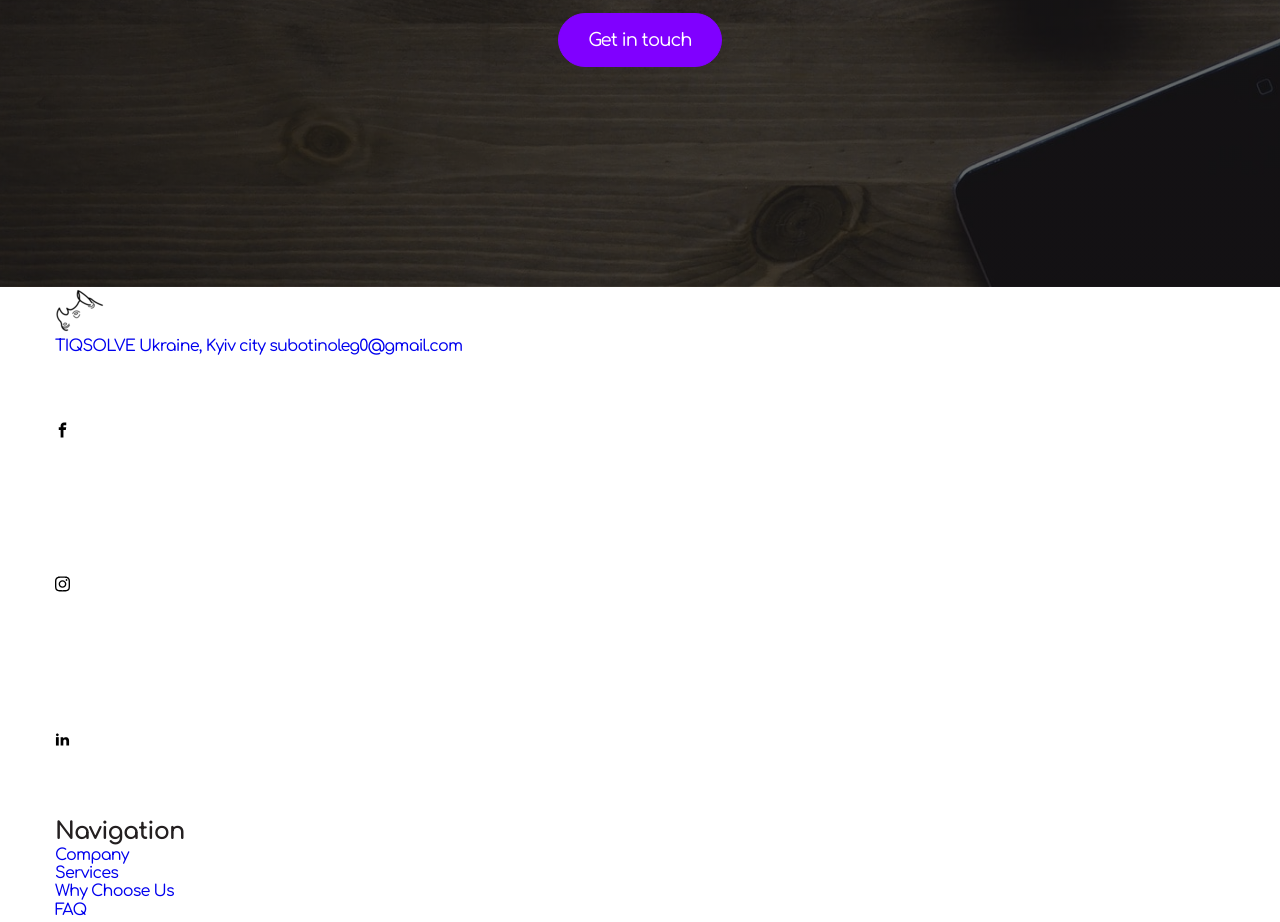
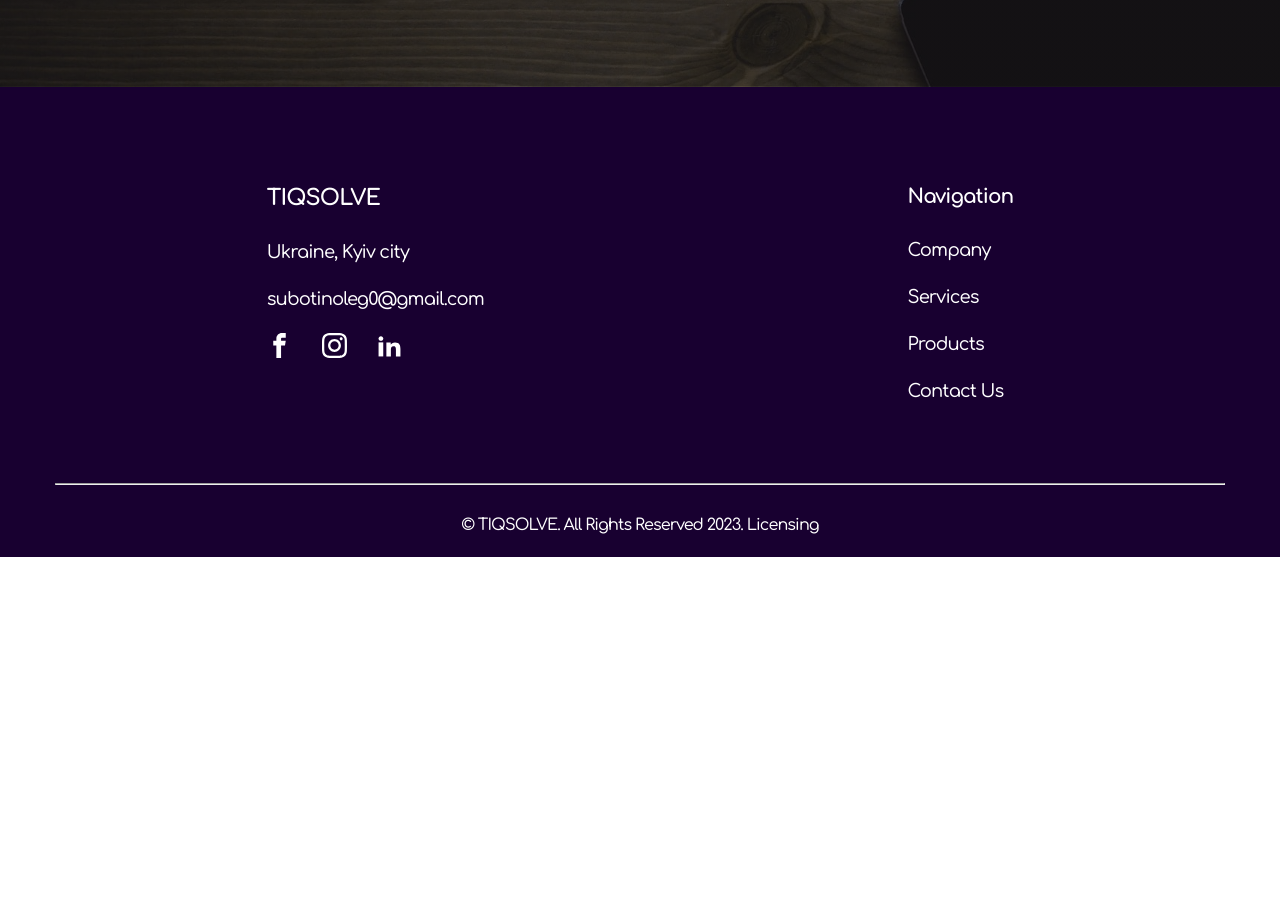
Before and after one commit to OlegSubotin/tiqsolve, a plain HTML site: page index.html in a window 1280 px wide. Shown: the part 4097-5019 px from the top of the page. After the commit the page ends 4654 px from the top, so only its background shows below. Drawn offline with nearby package versions, Linux system fonts and the light colour scheme; files whose address does not match are found by name; a web font is replaced by a local one.

Commit message:
feat: footer layout

```diff
--- a/css/index.css
+++ b/css/index.css
@@ -15,6 +15,7 @@
 
 html {
   scroll-behavior: smooth;
+  height: 100vh;
 }
 
 p,
@@ -154,7 +155,7 @@ button {
 .line {
   background-color: rgba(255, 255, 255, 0.1);
   width: 100%;
-  height: 1px;
+  height: 2px;
   position: absolute;
 }
 
@@ -554,9 +555,8 @@ button {
 
 /* GET IN TOUCH SECTION */
 .offer {
-  padding-top: 120px;
   background-color: #231f20;
-  padding: 200px 0;
+  padding: 100px 0;
   background-image: linear-gradient(rgba(6, 5, 5, 0.6), rgba(5, 5, 5, 0.6)),
     url(../images/get-in-touch-bg.jpg);
   background-repeat: no-repeat;
@@ -643,3 +643,114 @@ input:focus {
   color: var(--purple-color);
   background-color: rgb(245, 230, 255);
 }
+
+/* FOOTER */
+
+.footer {
+  background-color: #180030;
+  padding-top: 100px;
+}
+
+.upper-container {
+  display: flex;
+  justify-content: space-around;
+  padding-bottom: 50px;
+}
+
+.footer-logo {
+  display: block;
+  color: var(--white-color);
+  font-size: 22px;
+  font-weight: 700;
+  line-height: 1;
+  letter-spacing: -0.9px;
+  cursor: pointer;
+  margin-bottom: 30px;
+}
+
+.footer-location,
+.footer-mail {
+  display: block;
+  color: var(--white-color);
+  font-size: 18px;
+  font-style: normal;
+  font-weight: 500;
+  line-height: 1.5;
+  letter-spacing: -0.9px;
+  margin-bottom: 20px;
+  transition: var(--transition-duration) var(--transition-timing-function);
+}
+
+.footer-location:hover,
+.footer-location:focus,
+.footer-mail:hover,
+.footer-mail:focus {
+  color: var(--darker-grey-color);
+}
+
+.socials {
+  display: flex;
+  align-items: center;
+}
+
+.socials-item:not(:last-child) {
+  margin-right: 30px;
+}
+
+.socials-item .link {
+  color: var(--white-color);
+  transition: var(--transition-duration) var(--transition-timing-function);
+}
+
+.socials-item .link:hover,
+.socials-item .link:focus {
+  color: var(--darker-grey-color);
+}
+
+.socials-item .icon {
+  fill: currentColor;
+}
+
+.footer-right .title {
+  color: var(--white-color);
+  font-size: 20px;
+  font-weight: 700;
+  line-height: 1;
+  letter-spacing: -0.9px;
+  cursor: pointer;
+  margin-bottom: 30px;
+}
+
+.footer-navigation-item:not(:last-child) {
+  margin-bottom: 20px;
+}
+
+.footer-navigation-item-link {
+  display: block;
+  color: var(--white-color);
+  font-size: 18px;
+  font-style: normal;
+  font-weight: 500;
+  line-height: 1.5;
+  letter-spacing: -0.9px;
+  margin-bottom: 20px;
+  transition: var(--transition-duration) var(--transition-timing-function);
+}
+
+.footer-navigation-item-link:hover,
+.footer-navigation-item-link:focus {
+  color: var(--darker-grey-color);
+}
+
+.copyright {
+  display: block;
+  color: var(--white-color);
+  font-size: 16px;
+  font-style: normal;
+  font-weight: 500;
+  line-height: 1.5;
+  letter-spacing: -0.9px;
+  margin-bottom: 20px;
+  text-align: center;
+  padding: 20px 0;
+}
--- a/index.html
+++ b/index.html
@@ -273,33 +273,37 @@
     </main>
     <footer class="footer">
       <div class="container">
+        <div class="upper-container">
           <div class="footer-left">
-          <a href="./index.html" class="footer-logo">
-            <img src="./images/logo-mini.png" width="50px" alt="Company logo" />
-            TIQSOLVE
-          </a>
-          <a href="https://maps.app.goo.gl/ojZzDVUeGTRSip887" target="_blank">
+            <a href="./index.html" class="footer-logo">TIQSOLVE</a>
+            <a
+              href="https://maps.app.goo.gl/ojZzDVUeGTRSip887"
+              target="_blank"
+              class="footer-location"
+            >
               Ukraine, Kyiv city
             </a>
-          <a href="mailto:subotinoleg0@gmail.com">subotinoleg0@gmail.com</a>
+            <a href="mailto:subotinoleg0@gmail.com" class="footer-mail"
+              >subotinoleg0@gmail.com</a
+            >
             <ul class="socials">
               <li class="socials-item">
                 <a href="#" class="link">
-                <svg class="icon" width="15px">
+                  <svg class="icon" width="25px" height="25px">
                     <use href="./images/sprite.svg#icon-facebook"></use>
                   </svg>
                 </a>
               </li>
               <li class="socials-item">
                 <a href="#" class="link">
-                <svg class="icon" width="15px">
+                  <svg class="icon" width="25px" height="25px">
                     <use href="./images/sprite.svg#icon-instagram"></use>
                   </svg>
                 </a>
               </li>
               <li class="socials-item">
                 <a href="#" class="link">
-                <svg class="icon" width="15px">
+                  <svg class="icon" width="25px" height="25px">
                     <use href="./images/sprite.svg#icon-linkedin2"></use>
                   </svg>
                 </a>
@@ -310,24 +314,27 @@
             <h2 class="title">Navigation</h2>
             <ul class="footer-navigation-list">
               <li class="footer-navigation-item">
-              <a href="./company.html" class="footer-navigation-item-link"
+                <a href="#company" class="footer-navigation-item-link"
                   >Company</a
                 >
               </li>
               <li class="footer-navigation-item">
-              <a href="./services.html" class="footer-navigation-item-link">
+                <a href="#services" class="footer-navigation-item-link">
                   Services
                 </a>
               </li>
               <li class="footer-navigation-item">
-              <a href="./whychooseus.html" class="footer-navigation-item-link">
-                Why Choose Us
+                <a href="#products" class="footer-navigation-item-link">
+                  Products
                 </a>
               </li>
               <li class="footer-navigation-item">
-              <a href="./faq.html" class="footer-navigation-item-link"> FAQ </a>
+                <a href="#get-in-touch" class="footer-navigation-item-link">
+                  Contact Us
+                </a>
               </li>
             </ul>
+          </div>
         </div>
         <hr />
         <div class="copyright">
```
Lines whose indentation alone changed are shown as unchanged.
